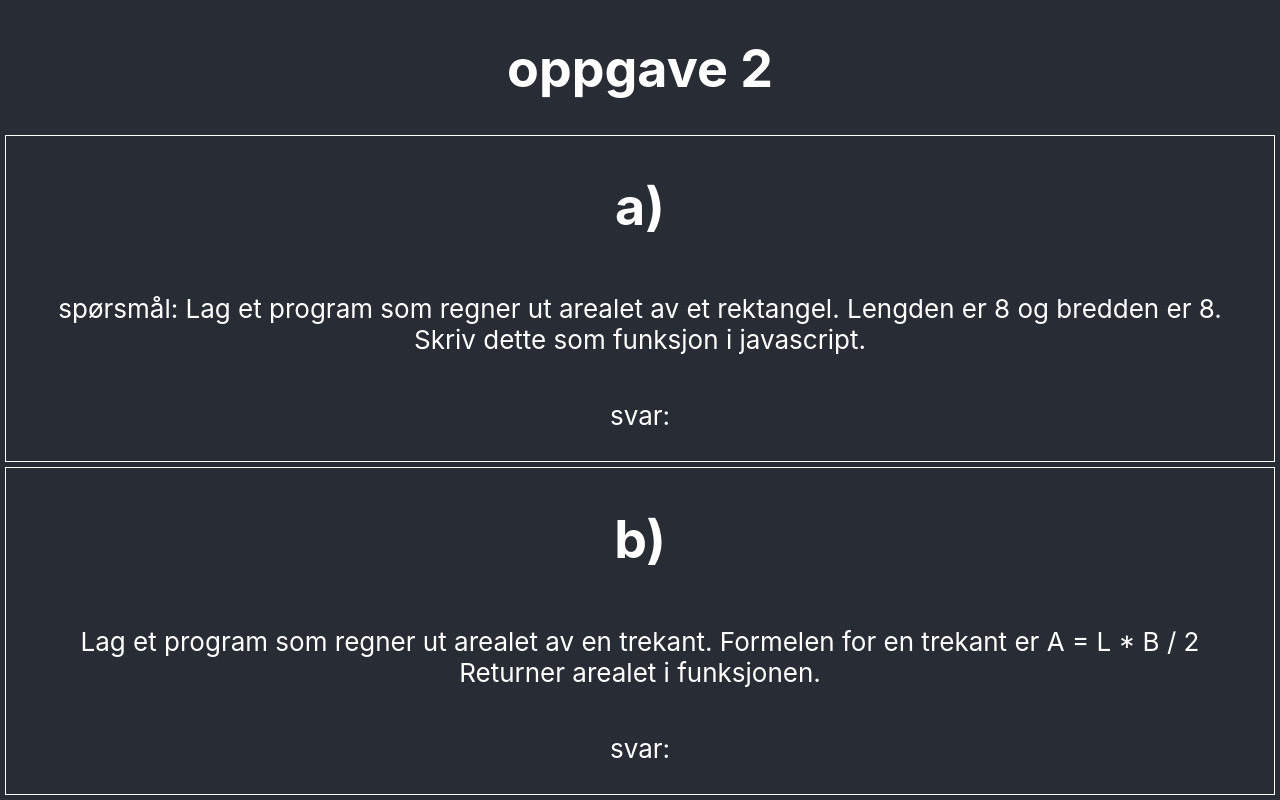
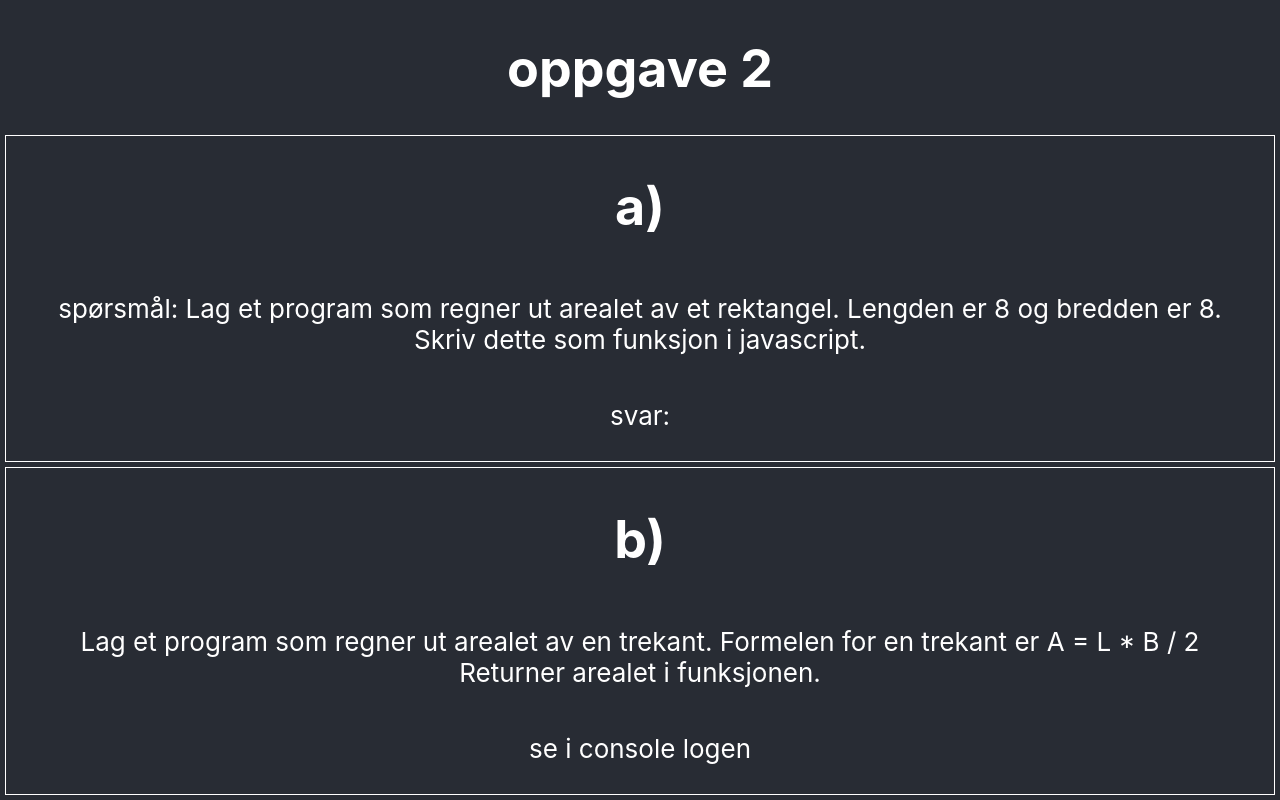
Before and after one commit to 2ITB-Dromtorp/Skoleoppgaver_silas, a React (Create React App) app in the folder Grunnleggende_Programmering/grunnleggende-programmering/: page / in a window 1280 px wide. Shown: the part 1839-2639 px from the top of the page. Built offline with nearby package versions, Linux system fonts and the light colour scheme.

Commit message:
legge til beskrivelser i consol logen

```diff
--- a/Grunnleggende_Programmering/grunnleggende-programmering/src/Task1.js
+++ b/Grunnleggende_Programmering/grunnleggende-programmering/src/Task1.js
@@ -3,7 +3,7 @@ import './task.css'
 function A() {
     let testN = 8;
 
-    console.log(testN);
+    console.log("1a)",testN);
 
     return(
         <div className ='oppgaveboks'>
@@ -17,7 +17,7 @@ function A() {
 }
 
 function B() {
-    let testT = 'oppgave b tekst her';
+    let testT = '1b) oppgave b tekst her';
 
     console.log(testT);
 
@@ -37,7 +37,7 @@ function C() {
     let num2 = 3;
     let produkt = num1 * num2;
 
-    console.log("produktet er", produkt);
+    console.log("1c) produktet er", produkt);
 
     return(
         <div className ='oppgaveboks'>
@@ -55,7 +55,7 @@ function D() {
     let num2 = 3;
     let broek = num1 / num2;
 
-    console.log("verdien av brøken er", broek);
+    console.log("1d) verdien av brøken er", broek);
 
     return(
         <div className ='oppgaveboks'>
--- a/Grunnleggende_Programmering/grunnleggende-programmering/src/Task2.js
+++ b/Grunnleggende_Programmering/grunnleggende-programmering/src/Task2.js
@@ -5,7 +5,7 @@ function A() {
     let num1 = 8;
     let num2 = 8;
     let areal = num1 * num2;
-    console.log("arealet er ", areal)
+    console.log("2a) arealet er ", areal)
 
     return(
         <div className ='oppgaveboks'>
@@ -23,14 +23,14 @@ function B() {
     let num1 = 12;
     let num2 = 8;
     let areal = (num1 * num2) / 2;
-    console.log("arealet av en trekant er ", areal)
+    console.log("2b) arealet av en trekant er ", areal)
 
     return(
         <div className ='oppgaveboks'>
             <h1>b)</h1>
             <p>Lag et program som regner ut arealet av en trekant.
                 Formelen for en trekant er A = L * B / 2 Returner arealet i funksjonen.</p>
-            <p>svar: </p>
+            <p> se i console logen </p>
         </div>
     );
 
```
